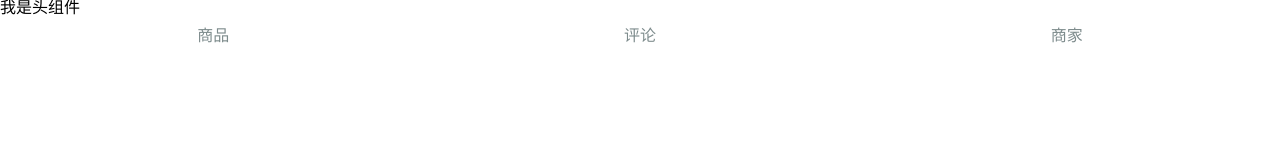
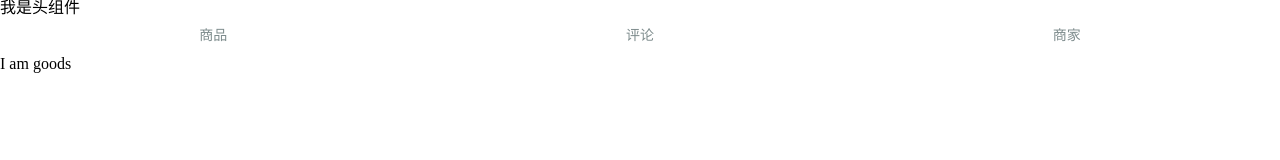
Before and after one commit to AlittleFenQing/sell-app, a Vue app in the folder sell/: page /#/ratings in a window 1280 px wide. Before the commit this address led to /#/goods. Shown: the top 160 px of the page. Built offline with nearby package versions, Linux system fonts and the light colour scheme.

Commit message:
像素解决方案

```diff
--- a/sell/package.json
+++ b/sell/package.json
@@ -12,7 +12,6 @@
   },
   "dependencies": {
     "babel-runtime": "^6.0.0",
-    "stylus": "^0.54.5",
     "vue": "^2.5.2",
     "vue-router": "^2.2.0"
   },
@@ -53,6 +52,7 @@
     "rimraf": "^2.6.0",
     "semver": "^5.3.0",
     "shelljs": "^0.7.6",
+    "stylus": "^0.54.5",
     "stylus-loader": "^2.5.1",
     "uglifyjs-webpack-plugin": "^1.1.1",
     "url-loader": "^0.5.8",
--- a/sell/src/App.vue
+++ b/sell/src/App.vue
@@ -4,13 +4,13 @@
     <div class="tab">
       <div class="tab">
         <div class="tab-item">
-          <a v-link="{path:'/goods'}">商品</a>
+          <router-link to="/goods"> <a>商品</a></router-link>
         </div>
         <div class="tab-item">
-          <a v-link="{path:'/ratings'}">评论</a>
+          <router-link to="/ratings"> <a>评论</a></router-link>
         </div>
         <div class="tab-item">
-          <a v-link="{path:'/seller'}">商家</a>
+          <router-link to="/seller"> <a>商家</a></router-link>
         </div>
       </div>
     </div>
@@ -27,14 +27,24 @@ export default {
 };
 </script>
 <style lang="stylus" rel="stylesheet/stylus">
+@import "./common/stylus/mixin.styl";
 .tab{
   display :flex
   width: 100%
   height: 40px
   line-height: 40px
+  border-1px(black)
 }
 .tab-item{
   flex :1
   text-align :center
 }
+.tab-item a{
+  display :block;
+  font-size :14px;
+  color:rga(77,85,93);
+}
+.active a{
+  color:rgb(240,20,20);
+}
 </style>
--- /dev/null
+++ b/sell/src/common/stylus/mixin.styl
@@ -0,0 +1,10 @@
+border-1px($color)
+position: relative
+&:after
+    display: block
+    position: absolut
+    left: 0
+    bottom: 0
+    width: 100%
+    border-top: 1px solid red
+    content: ''
--- /dev/null
+++ b/sell/src/components/ratings/ratings.vue
@@ -0,0 +1,8 @@
+<template>
+<div> I am ratings</div>
+</template>
+<script type="text/ecmascript-6">
+export default {};
+</script>
+<style lang="stylus" rel="stylesheet/stylus">
+</style>
--- /dev/null
+++ b/sell/src/components/seller/seller.vue
@@ -0,0 +1,8 @@
+<template>
+<div> I am seller</div>
+</template>
+<script type="text/ecmascript-6">
+export default {};
+</script>
+<style lang="stylus" rel="stylesheet/stylus">
+</style>
--- a/sell/src/main.js
+++ b/sell/src/main.js
@@ -4,20 +4,38 @@ import Vue from 'vue';
 import VueRouter from 'vue-router';
 import App from './App';
 import goods from '../src/components/goods/goods';
+import ratings from '../src/components/ratings/ratings';
+import seller from '../src/components/seller/seller';
 Vue.use(VueRouter);
-var routes = [
-  {
-    path: '/',
-    redirect: '/goods'
-  }
-];
-var router = new VueRouter({
+let router = new VueRouter({
   linkActiveClass: 'active',
-    routes
-  });
-  /eslint-disable no-new/;
-  new Vue({
+  mode: 'history',
+  routes: [{
+      path: '/',
+      component: goods
+    },
+    {
+      path: '/goods',
+      component: goods
+    }, {
+      path: '/ratings',
+      component: ratings
+    }, {
+      path: '/seller',
+      component: seller
+    }, {
+      path: '/goback',
+      redirect: '/'
+    }
+  ]
+});
+Vue.config.productionTip = false;
+/* eslint-disable no-new */
+new Vue({
   el: '#app',
   router,
-  render: h => h(App)
-  });
+  components: {
+    App
+  },
+  template: '<App/>'
+});
```
Also changed, not shown: 2 other files (tests, documents, lock files or other folders).
